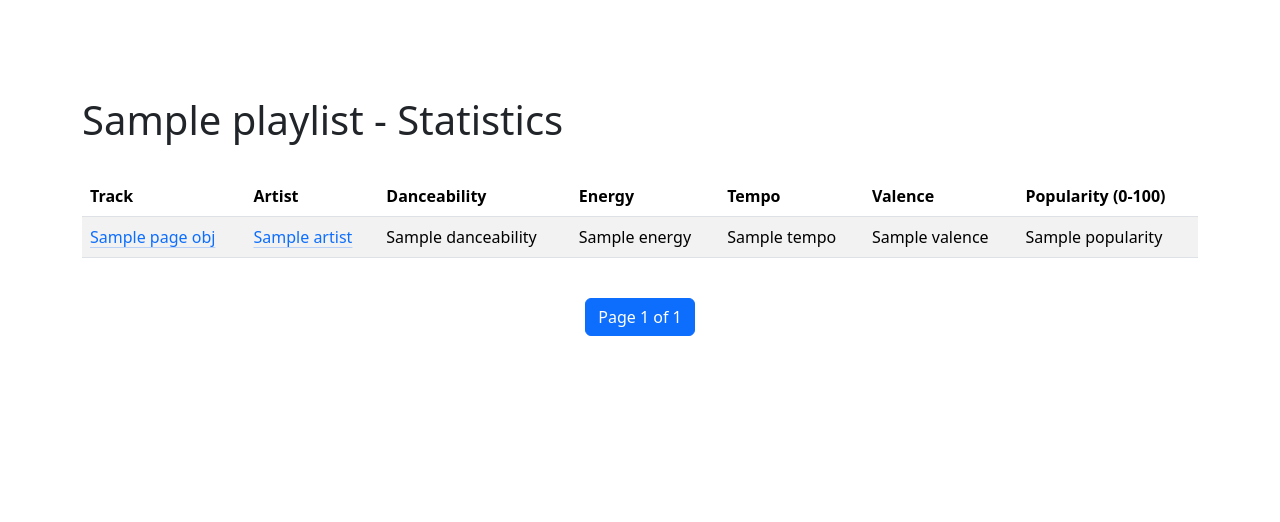
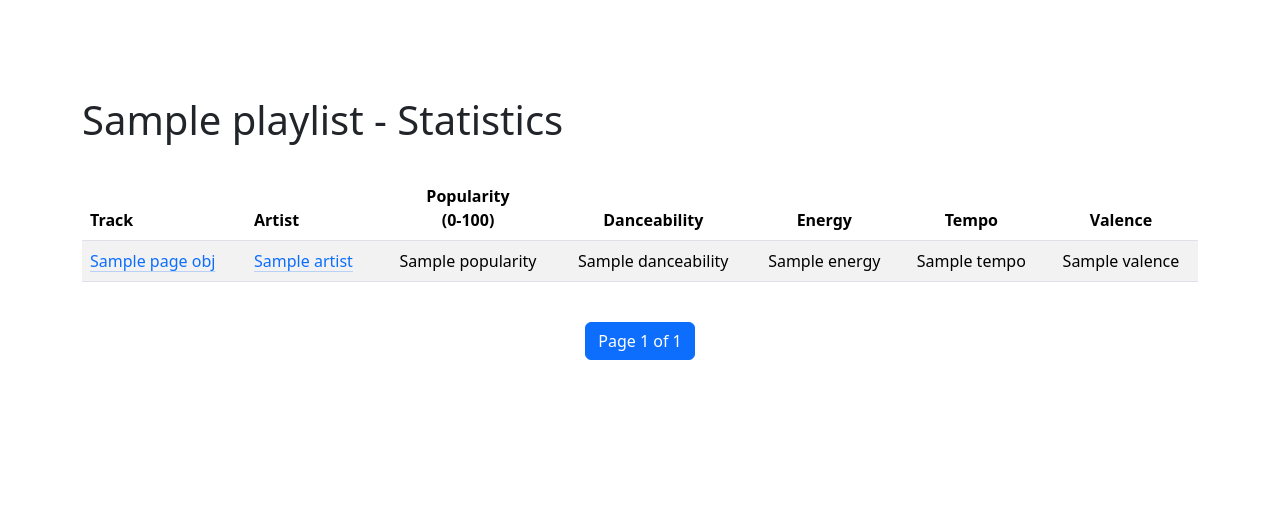
Before and after one commit to aegis945/spotify_project, a Django app: template playlist_tool/templates/playlist_tool/statistics.html in a window 1280 px wide. Shown: the part 56-578 px from the top of the page. Run offline with Django 5.2, Linux system fonts and the light colour scheme; the template is opened without the code that fills it: most values are stand-ins (such as "Sample title", 1, 10 or a date in 2020).

Commit message:
add track popularity to top50; update styling for tables

```diff
--- a/playlist_tool/static/playlist_tool/app.js
+++ b/playlist_tool/static/playlist_tool/app.js
@@ -54,10 +54,11 @@ function displayTracks(tracks) {
         <table class="table table-striped align-middle">
             <thead>
                 <tr>
-                    <th>Rank</th>
+                    <th class="text-center">Rank</th>
                     <th>Track</th>
                     <th>Artist</th>
                     <th>Album</th>
+                    <th class="text-center">Popularity<br>(0-100)</th>
                 </tr>
             </thead>
             <tbody>
@@ -66,7 +67,7 @@ function displayTracks(tracks) {
     tracks.forEach((track, index) => {
         html += `
             <tr>
-                <td>${index + 1}</td>
+                <td class="text-center">${index + 1}</td>
                 <td>
                     <a class="link-primary link-offset-2 link-underline-opacity-25 link-underline-opacity-100-hover" href="${track.external_urls.spotify}" target="_blank">${track.name}</a>
                 </td>
@@ -76,6 +77,7 @@ function displayTracks(tracks) {
                 <td>
                     <a class="link-primary link-offset-2 link-underline-opacity-25 link-underline-opacity-100-hover" href="${track.album.external_urls.spotify}" target="_blank">${track.album.name}</a>
                 </td>
+                <td class="text-center">${track.popularity}</td>
             </tr>
         `;
     });
--- a/playlist_tool/templates/playlist_tool/statistics.html
+++ b/playlist_tool/templates/playlist_tool/statistics.html
@@ -11,11 +11,11 @@
                 <tr>
                     <th>Track</th>
                     <th>Artist</th>
-                    <th>Danceability</th>
-                    <th>Energy</th>
-                    <th>Tempo</th>
-                    <th>Valence</th>
-                    <th>Popularity (0-100)</th>
+                    <th class="text-center">Popularity<br> (0-100)</th>
+                    <th class="text-center">Danceability</th>
+                    <th class="text-center">Energy</th>
+                    <th class="text-center">Tempo</th>
+                    <th class="text-center">Valence</th>
                 </tr>
             </thead>
             <tbody>
@@ -31,11 +31,11 @@
                             <a class="link-primary link-offset-2 link-underline-opacity-25 link-underline-opacity-100-hover" href="{{ artist.artist_url }}" target="_blank">{{ artist.name }}</a>{% if not forloop.last %}, {% endif %}
                         {% endfor %}
                     </td>
-                    <td>{{ track.danceability }}</td>
-                    <td>{{ track.energy }}</td>
-                    <td>{{ track.tempo }}</td>
-                    <td>{{ track.valence }}</td>
-                    <td>{{ track.popularity }}</td>
+                    <td class="text-center">{{ track.popularity }}</td>
+                    <td class="text-center">{{ track.danceability }}</td>
+                    <td class="text-center">{{ track.energy }}</td>
+                    <td class="text-center">{{ track.tempo }}</td>
+                    <td class="text-center">{{ track.valence }}</td>
                 </tr>
                 {% empty %}
                     <p>No tracks in the playlist.</p>
--- a/playlist_tool/templates/playlist_tool/top_tracks.html
+++ b/playlist_tool/templates/playlist_tool/top_tracks.html
@@ -10,7 +10,7 @@
         <button type="button" class="btn btn-outline-primary" id="medium_term">Medium Term</button>
         <button type="button" class="btn btn-outline-primary" id="long_term">Long Term</button>
     </div>
-    <div id="tracks-container" class="mt-4">
+    <div id="tracks-container" class="table-responsive mt-4">
     </div>
 </div>
     {% block script %}
```
